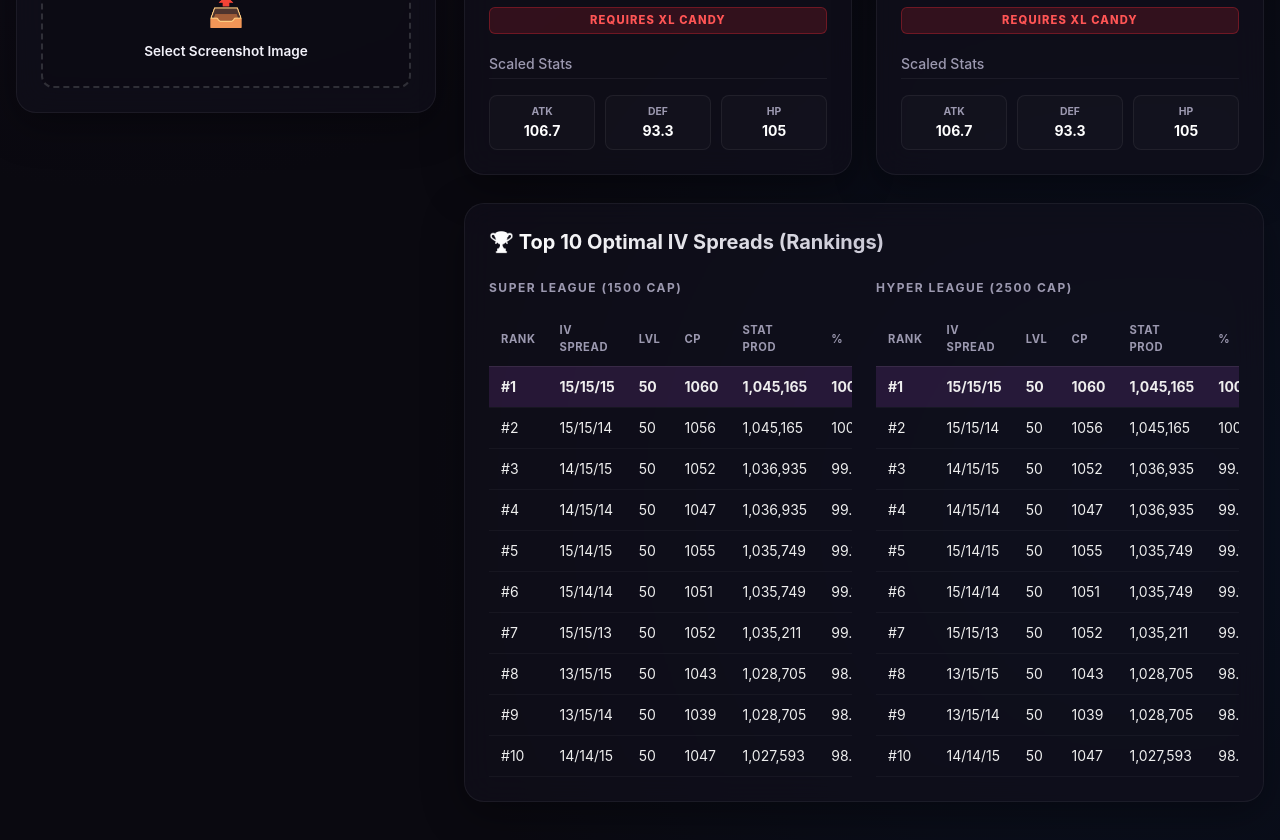
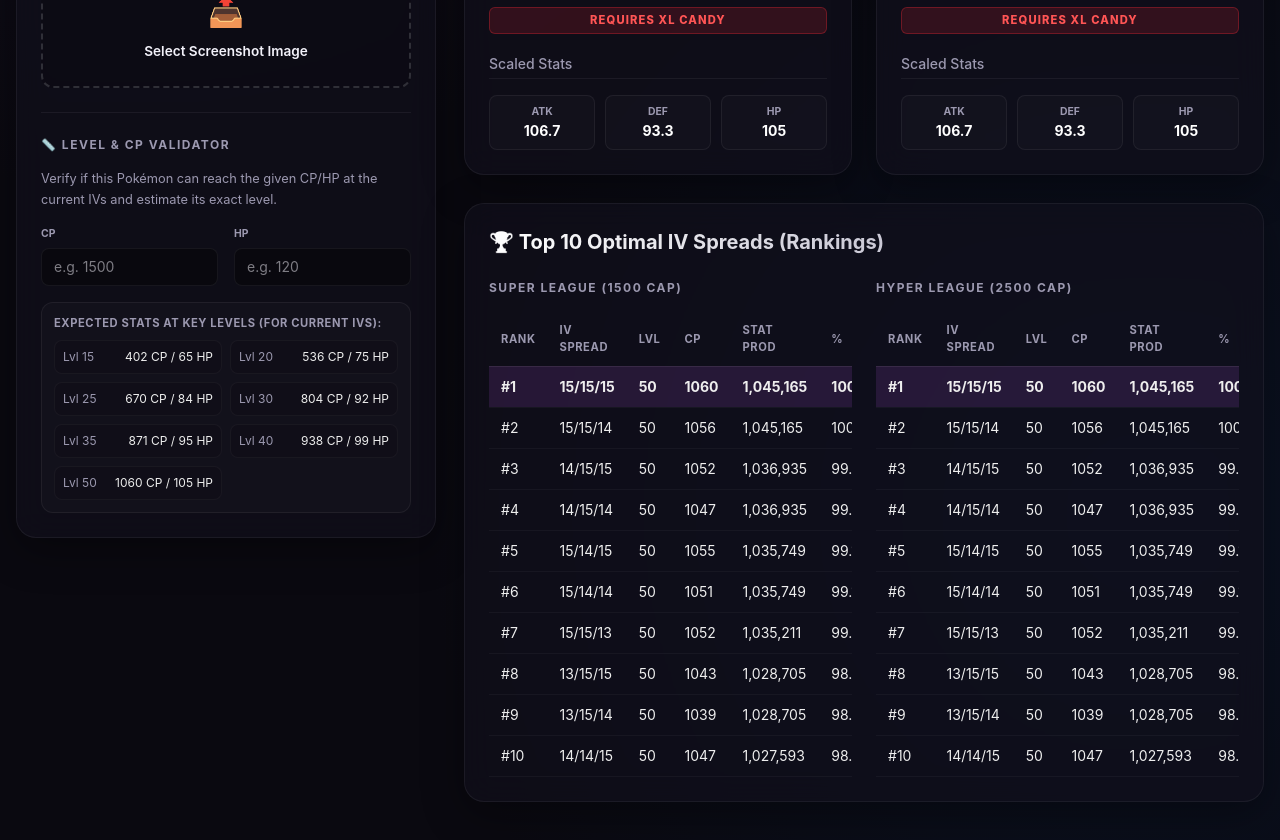
Before and after one commit to Enif/silph-scope, a React (Vite) app: page / in a window 1280 px wide. Shown: the part 880-1720 px from the top of the page. Built offline with nearby package versions, Linux system fonts and the light colour scheme.

Commit message:
feat: add LevelValidator component and integrate into dashboard

```diff
--- a/src/App.tsx
+++ b/src/App.tsx
@@ -13,6 +13,7 @@
 import { EvolutionChain } from './components/EvolutionChain'
 import { LeagueCard } from './components/LeagueCard'
 import { OptimalIvsTable } from './components/OptimalIvsTable'
+import { LevelValidator } from './components/LevelValidator'
 
 function App() {
   // Input states
@@ -130,6 +131,15 @@
           <ScreenshotScanner
             onScanSuccess={handleScanSuccess}
           />
+
+          <div className="h-[1px] bg-white/6 w-full" />
+
+          <LevelValidator
+            selectedPokemon={selectedPokemon}
+            ivAtk={ivAtk}
+            ivDef={ivDef}
+            ivSta={ivSta}
+          />
         </section>
 
         {/* Right column: Results & Listings */}
--- /dev/null
+++ b/src/components/LevelValidator.tsx
@@ -0,0 +1,146 @@
+import React, { useState, useMemo } from 'react'
+import { getCpm, calculateCp } from '../utils/pvp'
+import type { Pokemon } from '../utils/pvp'
+
+interface LevelValidatorProps {
+  selectedPokemon: Pokemon
+  ivAtk: number
+  ivDef: number
+  ivSta: number
+}
+
+const keyLevels = [15, 20, 25, 30, 35, 40, 50]
+
+export const LevelValidator: React.FC<LevelValidatorProps> = ({
+  selectedPokemon,
+  ivAtk,
+  ivDef,
+  ivSta,
+}) => {
+  const [inputCp, setInputCp] = useState<string>('')
+  const [inputHp, setInputHp] = useState<string>('')
+
+  // Calculate expected stats at key levels for reference
+  const keyLevelStats = useMemo(() => {
+    return keyLevels.map((lvl) => {
+      const expectedCp = calculateCp(
+        selectedPokemon.atk,
+        selectedPokemon.def,
+        selectedPokemon.hp,
+        ivAtk,
+        ivDef,
+        ivSta,
+        lvl
+      )
+      const expectedHp = Math.max(10, Math.floor((selectedPokemon.hp + ivSta) * getCpm(lvl)))
+      return {
+        level: lvl,
+        cp: expectedCp,
+        hp: expectedHp,
+      }
+    })
+  }, [selectedPokemon, ivAtk, ivDef, ivSta])
+
+  // Search all levels 1 to 50 for a match
+  const matches = useMemo(() => {
+    const cpNum = parseInt(inputCp)
+    const hpNum = parseInt(inputHp)
+
+    if (isNaN(cpNum) || isNaN(hpNum) || cpNum <= 0 || hpNum <= 0) {
+      return null
+    }
+
+    const results = []
+    for (let lvl = 1; lvl <= 50; lvl += 0.5) {
+      const expectedCp = calculateCp(
+        selectedPokemon.atk,
+        selectedPokemon.def,
+        selectedPokemon.hp,
+        ivAtk,
+        ivDef,
+        ivSta,
+        lvl
+      )
+      const expectedHp = Math.max(10, Math.floor((selectedPokemon.hp + ivSta) * getCpm(lvl)))
+
+      if (expectedCp === cpNum && expectedHp === hpNum) {
+        results.push(lvl)
+      }
+    }
+    return results
+  }, [selectedPokemon, ivAtk, ivDef, ivSta, inputCp, inputHp])
+
+  return (
+    <div className="flex flex-col gap-4 font-sans text-text-main">
+      <h3 className="text-xs text-text-muted font-bold uppercase tracking-[1.5px]">📏 Level & CP Validator</h3>
+      <p className="text-[0.8rem] text-text-muted leading-relaxed">
+        Verify if this Pokémon can reach the given CP/HP at the current IVs and estimate its exact level.
+      </p>
+
+      <div className="grid grid-cols-2 gap-4">
+        <div className="flex flex-col gap-1.5">
+          <label className="text-[0.65rem] text-text-muted uppercase font-bold">CP</label>
+          <input
+            type="number"
+            placeholder="e.g. 1500"
+            value={inputCp}
+            onChange={(e) => setInputCp(e.target.value)}
+            className="w-full bg-black/35 border border-white/6 rounded-lg text-text-main py-2 px-3 text-sm outline-none focus:border-accent-blue transition-all"
+          />
+        </div>
+        <div className="flex flex-col gap-1.5">
+          <label className="text-[0.65rem] text-text-muted uppercase font-bold">HP</label>
+          <input
+            type="number"
+            placeholder="e.g. 120"
+            value={inputHp}
+            onChange={(e) => setInputHp(e.target.value)}
+            className="w-full bg-black/35 border border-white/6 rounded-lg text-text-main py-2 px-3 text-sm outline-none focus:border-accent-blue transition-all"
+          />
+        </div>
+      </div>
+
+      {/* Validation Banner */}
+      {matches !== null && (
+        <div
+          className={`p-3 rounded-lg text-xs font-semibold transition-all ${
+            matches.length > 0
+              ? 'bg-accent-green/10 border border-accent-green/20 text-accent-green'
+              : 'bg-bar-red/10 border border-bar-red/20 text-bar-red'
+          }`}
+        >
+          {matches.length > 0
+            ? `✓ Valid! Your Pokémon is exactly Level ${matches.join(' / ')}.`
+            : `❌ Impossible combination! These stats do not match the current IVs.`}
+        </div>
+      )}
+
+      {/* Expected Stats list */}
+      <div className="bg-white/2 border border-white/6 rounded-xl p-3 flex flex-col gap-2">
+        <span className="text-[0.7rem] text-text-muted uppercase font-bold tracking-wider">
+          Expected Stats at Key Levels (for current IVs):
+        </span>
+        <div className="grid grid-cols-2 gap-2">
+          {keyLevelStats.map((cand) => {
+            const isMatch = matches !== null && matches.includes(cand.level)
+            return (
+              <div
+                key={cand.level}
+                className={`p-2 rounded-lg border text-xs flex justify-between items-center transition-all ${
+                  isMatch
+                    ? 'bg-accent-green/10 border-accent-green text-white font-bold'
+                    : 'bg-black/10 border-white/4 text-text-muted'
+                }`}
+              >
+                <span>Lvl {cand.level}</span>
+                <span className={isMatch ? 'text-white' : 'text-[#eee]'}>
+                  {cand.cp} CP / {cand.hp} HP
+                </span>
+              </div>
+            )
+          })}
+        </div>
+      </div>
+    </div>
+  )
+}
```
